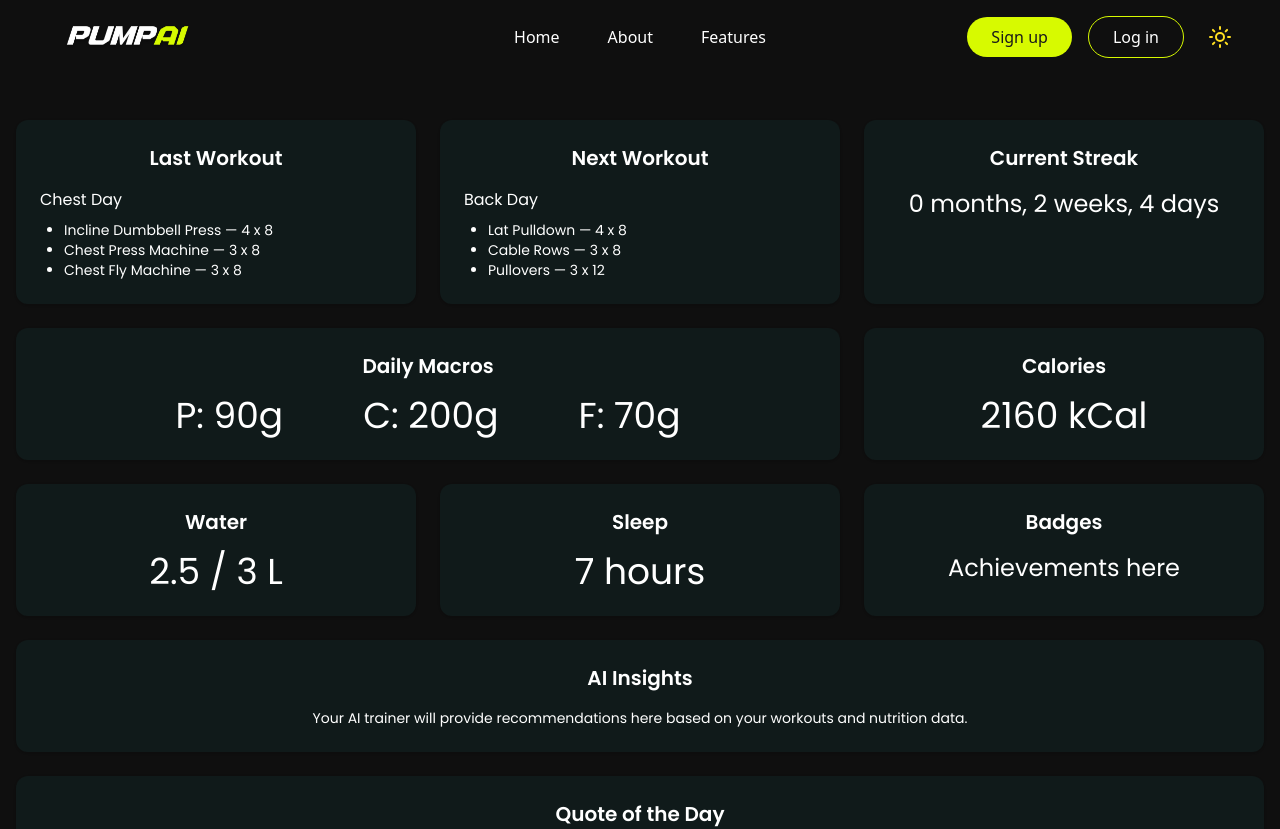
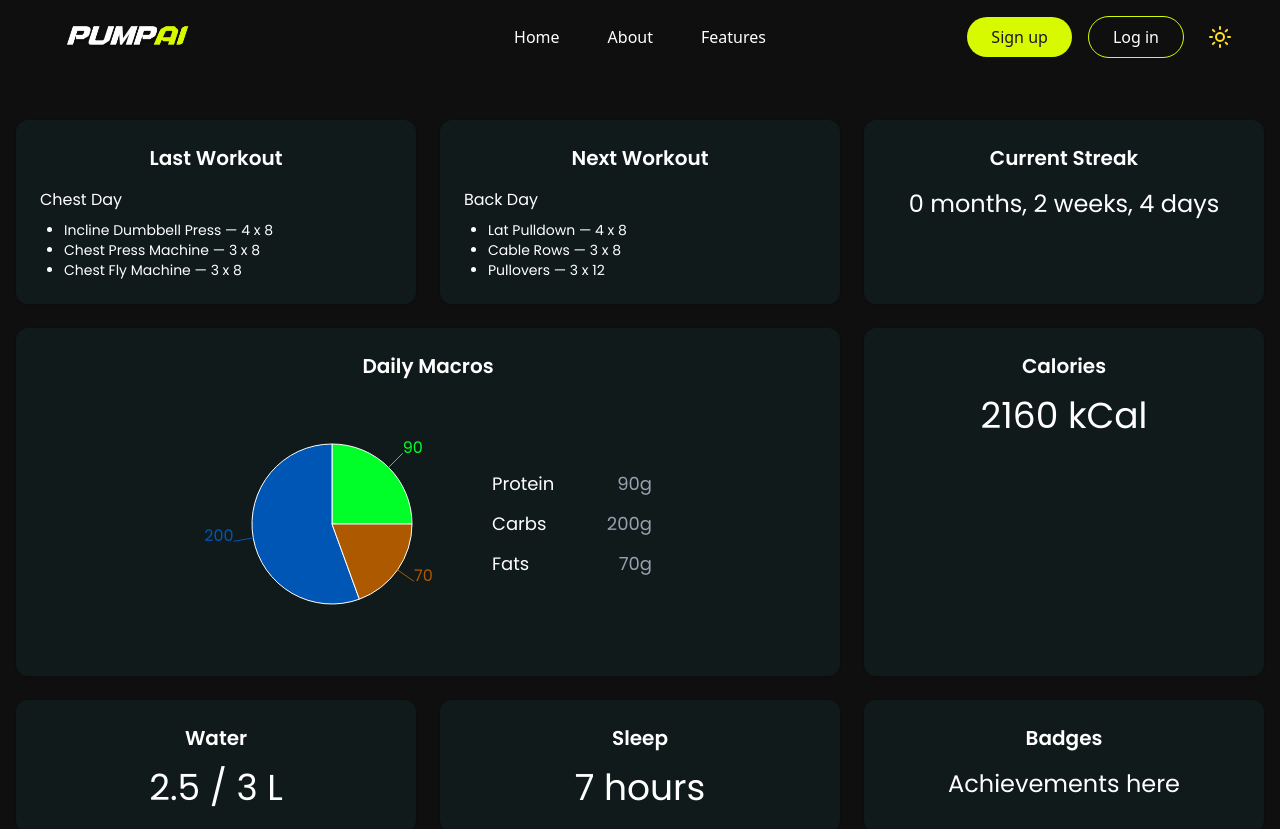
Before and after one commit to ayaanyousaf/PumpAI, a React (Vite) app in the folder client/: page /dashboard in a window 1280 px wide. Shown: the top 829 px of the page. Built offline with nearby package versions, Linux system fonts and the light colour scheme.

Commit message:
add pie chart and macro data to dashboard

```diff
--- a/client/package.json
+++ b/client/package.json
@@ -18,6 +18,7 @@
     "react-dom": "^19.1.1",
     "react-hook-form": "^7.62.0",
     "react-router-dom": "^7.8.2",
+    "recharts": "^3.2.1",
     "tailwind-merge": "^3.3.1",
     "tailwindcss": "^4.1.13",
     "zod": "^4.1.8"
--- a/client/src/pages/Dashboard.tsx
+++ b/client/src/pages/Dashboard.tsx
@@ -1,4 +1,12 @@
+import { Cell, PieChart, Pie, ResponsiveContainer } from "recharts";
+
 function Dashboard() {
+  const macroData = [
+    { name: "Protein", value: 90, color: "#00FF28" },
+    { name: "Carbs", value: 200, color: "#0056B4" },
+    { name: "Fats", value: 70, color: "#AD5900" },
+  ];
+
   return (
     <div className="container mx-auto px-4 py-10">
       <div className="grid grid-cols-1 md:grid-cols-2 lg:grid-cols-3 gap-6 max-w-7xl mx-auto">
@@ -36,16 +44,33 @@ function Dashboard() {
           <p className="text-center text-2xl">0 months, 2 weeks, 4 days</p>
         </div>
 
-        {/* Nutrition Summary */}
+        {/* Daily Macros */}
         <div className="bg-bg-secondary p-6 font-[Poppins] rounded-xl shadow card-hover col-span-1 md:col-span-2">
           <h2 className="text-xl font-semibold mb-4 text-center">
             Daily Macros
           </h2>
-          <div className="flex justify-center gap-20 text-4xl">
-            {/* TODO: Add pie chart here */}
-            <p>P: 90g</p>
-            <p>C: 200g</p>
-            <p>F: 70g</p>
+          <div className="flex flex-col md:flex-row justify-center items-center gap-8">
+            {/* Macro Pie Chart */}
+            <div className="w-64 h-64">
+              <ResponsiveContainer>
+                <PieChart>
+                  <Pie data={macroData} dataKey="value" outerRadius={80} label>
+                    {macroData.map((entry, index) => (
+                      <Cell key={`cell-${index}`} fill={entry.color} />
+                    ))}
+                  </Pie>
+                </PieChart>
+              </ResponsiveContainer>
+            </div>
+
+            <div className="space-y-3 text-lg">
+              {macroData.map((m) => (
+                <div key={m.name} className="flex justify-between gap-4 w-40">
+                  <span className="font-medium">{m.name}</span>
+                  <span className="text-gray-400">{m.value}g</span>
+                </div>
+              ))}
+            </div>
           </div>
         </div>
 
```
Also changed, not shown: 1 other file (tests, documents, lock files or other folders).
